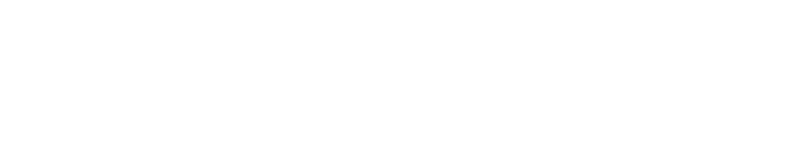
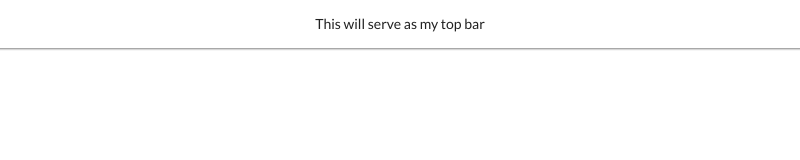
Before and after one commit to 1wes/semantic-ui-sidebar, an Electron app: page main.html in a window 800 px wide. Drawn offline with Linux system fonts and the light colour scheme.

Commit message:
added top navbar

```diff
--- a/main.html
+++ b/main.html
@@ -6,11 +6,25 @@
     <title>Document</title>
 </head>
 <link rel="stylesheet" href="libs/semantic-ui/semantic.min.css">
+<body>
 
-    <div class="red sixteen wide column">
+<!-- wrapper -->
+<div class="wrapper ui grid">
 
+    <div class="re sixteen wide column" style="top: 1em; box-shadow: 0px 0px 2px 1px gray;">
+        <!-- this serves as my top bar -->
+
+        <p style="text-align: center;">
+            This will serve as my top bar
+        </p>
     </div>
-<body>
+
+    <!-- sidebar -->
+
+    <!-- sidebar -->
+
+</div>
+<!-- wrapper -->
 
 </body>
 </html>
```
